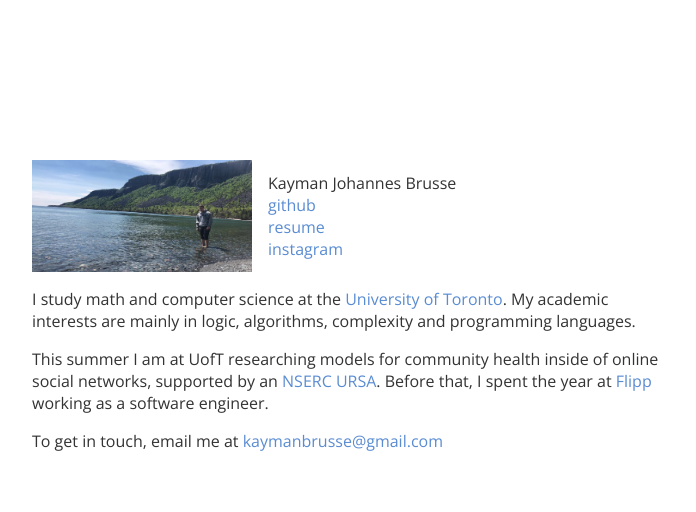
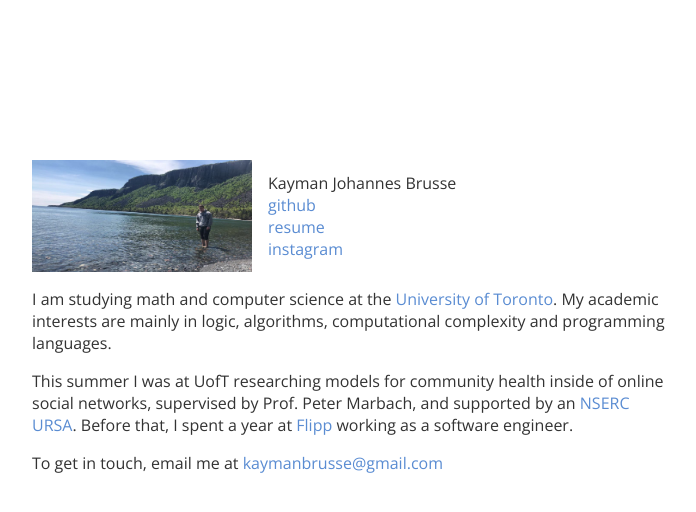
Before and after one commit to kaymanb/another-website, a React (Create React App) app: page / in a window 1280 px wide. Shown: the top 512 px of the page, without its empty margins (288-984 px from the left). Built offline with nearby package versions, Linux system fonts and the light colour scheme.

Commit message:
Updated blurb about summer research

```diff
--- a/src/App.tsx
+++ b/src/App.tsx
@@ -34,17 +34,18 @@ const App = () => (
         <Title />
       </Row>
       <p>
-        I study math and computer science at the{" "}
+        I am studying math and computer science at the{" "}
         <Link url="https://www.utoronto.ca/">University of Toronto</Link>. My
-        academic interests are mainly in logic, algorithms, complexity and
-        programming languages.
+        academic interests are mainly in logic, algorithms, computational
+        complexity and programming languages.
       </p>
       <p>
-        This summer I am at UofT researching models for community health inside
-        of online social networks, supported by an{" "}
+        This summer I was at UofT researching models for community health inside
+        of online social networks, supervised by Prof. Peter Marbach, and
+        supported by an{" "}
         <Link url="http://www.nserc-crsng.gc.ca/Students-Etudiants/UG-PC/USRA-BRPC_eng.asp">
           NSERC URSA
-        </Link>. Before that, I spent the year at{" "}
+        </Link>. Before that, I spent a year at{" "}
         <Link url="https://flipp.com/home">Flipp</Link> working as a software
         engineer.
       </p>
```
